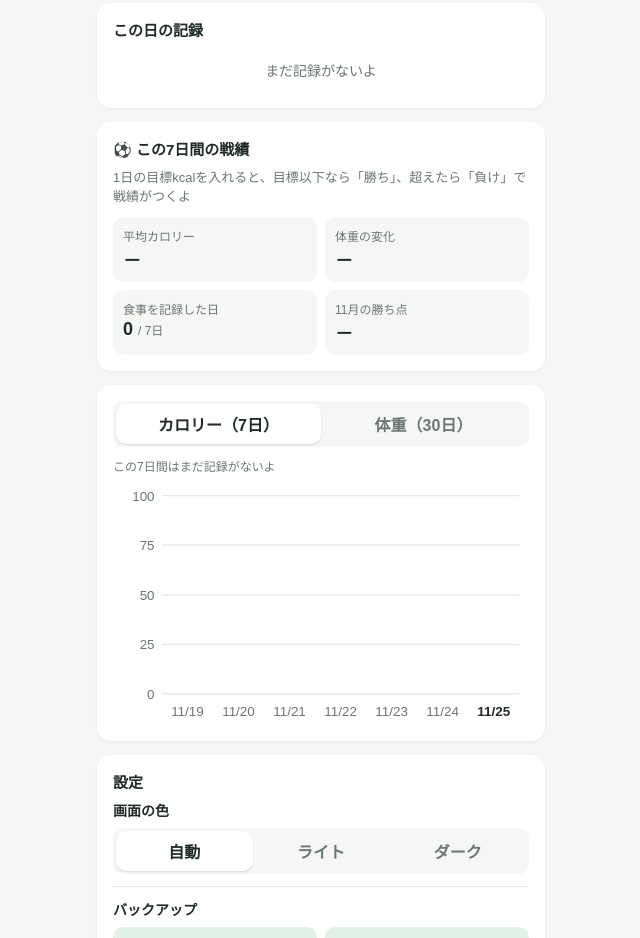
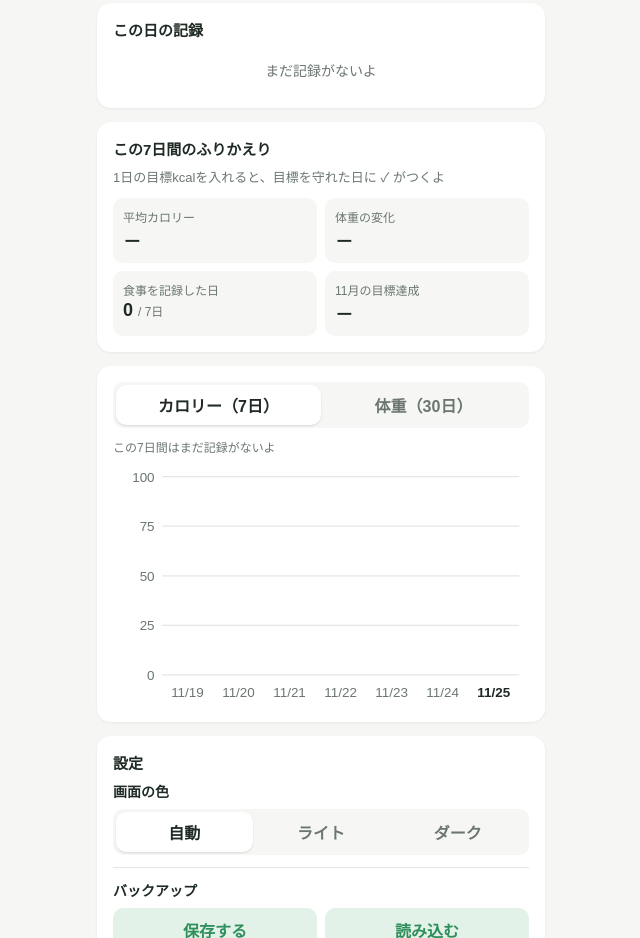
Before and after one commit to masuhina/calorie, a plain HTML site: page index.html in a window 1280 px wide. Shown: the part 830-1768 px from the top of the page, without its empty margins (319-959 px from the left). Drawn offline with Linux system fonts and the light colour scheme.

Commit message:
Add files via upload

```diff
--- a/index.html
+++ b/index.html
@@ -155,7 +155,7 @@
   .chip { background: var(--bg); color: var(--text); font-weight: 400; font-size: 13px; padding: 6px 10px; border-radius: 99px; }
   .chip.set { background: var(--main-light); color: var(--main); font-weight: 600; }
 
-  /* 戦績 */
+  /* ふりかえり */
   .record-big { font-size: 28px; font-weight: 700; }
   .record-big small { font-size: 14px; color: var(--sub); font-weight: 400; margin-left: 6px; }
   .matches { display: flex; gap: 6px; margin: 12px 0 4px; }
@@ -288,9 +288,9 @@
     <div class="hint" id="listHint" style="display:none">記録をタップすると直せるよ／「☆セット」でいつものメニューとして登録</div>
   </div>
 
-  <!-- 戦績（ふりかえり） -->
+  <!-- ふりかえり -->
   <div class="card">
-    <p class="section-title">⚽ この7日間の戦績</p>
+    <p class="section-title">この7日間のふりかえり</p>
     <div id="review"></div>
   </div>
 
@@ -374,7 +374,7 @@
   const items = (d) => data.days[d] || [];
   const dayTotal = (d) => items(d).reduce((s, x) => s + x.kcal, 0);
   const hasFood = (d) => items(d).length > 0;
-  // 試合結果：目標以下なら勝ち、超えたら負け、食事の記録がない日は試合なし
+  // 目標達成：目標以下なら達成（win）、超えたらオーバー（lose）、食事の記録がない日は判定なし
   const result = (d) => (!data.goal || !hasFood(d) ? null : dayTotal(d) <= data.goal ? "win" : "lose");
   // 最新の体重（指定日まで）
   const latestWeight = (upTo) => {
@@ -600,7 +600,7 @@
     const bar = $("bar"), remain = $("remain"), res = $("dayResult");
     const r = result(day);
     res.className = "result " + (r || "none");
-    res.textContent = r === "win" ? "⚽ 勝ち" : r === "lose" ? "負け" : "";
+    res.textContent = r === "win" ? "✓ 目標達成" : r === "lose" ? "オーバー" : "";
     if (data.goal) {
       bar.firstElementChild.style.width = Math.min(100, (total / data.goal) * 100) + "%";
       const left = data.goal - total;
@@ -668,7 +668,7 @@
     });
   }
 
-  // ---- 戦績・ふりかえり ----
+  // ---- ふりかえり ----
   function renderReview() {
     const end = $("date").value;
     const days = Array.from({ length: 7 }, (_, i) => addDays(end, i - 6));
@@ -676,7 +676,7 @@
     const res = days.map(result);
     const win = res.filter((r) => r === "win").length, lose = res.filter((r) => r === "lose").length;
 
-    // 今月の勝ち点（勝ち＝3点）
+    // 今月の達成日数
     const monthStart = end.slice(0, 8) + "01";
     let monthWin = 0;
     for (let d = monthStart; d <= end; d = addDays(d, 1)) if (result(d) === "win") monthWin++;
@@ -688,11 +688,11 @@
     const wDiff = ws.length >= 2 ? data.weights[ws[ws.length - 1]] - data.weights[ws[0]] : null;
 
     const top = data.goal
-      ? `<div class="record-big">${win}勝 ${lose}敗<small>勝ち点 ${win * 3}</small></div>`
-      : `<div class="note" style="margin:0 0 4px">1日の目標kcalを入れると、目標以下なら「勝ち」、超えたら「負け」で戦績がつくよ</div>`;
+      ? `<div class="record-big">${win}日 目標達成<small>${win + lose ? `（記録した${win + lose}日のうち）` : ""}</small></div>`
+      : `<div class="note" style="margin:0 0 4px">1日の目標kcalを入れると、目標を守れた日に ✓ がつくよ</div>`;
     const dots = days.map((d, i) => {
       const r = res[i];
-      const mark = r === "win" ? "勝" : r === "lose" ? "負" : "－";
+      const mark = r === "win" ? "✓" : r === "lose" ? "×" : "－";
       return `<div class="match${d === end ? " today" : ""}"><div class="dot ${r || ""}">${mark}</div>${weekday(d)}</div>`;
     }).join("");
     box.innerHTML = `
@@ -702,7 +702,7 @@
         <div class="stat"><div class="k">平均カロリー</div><div class="v">${avg != null ? avg.toLocaleString() + " <small>kcal</small>" : "－"}</div></div>
         <div class="stat"><div class="k">体重の変化</div><div class="v">${wDiff != null ? signed(wDiff) + " <small>kg</small>" : "－"}</div></div>
         <div class="stat"><div class="k">食事を記録した日</div><div class="v">${recDays.length} <small>/ 7日</small></div></div>
-        <div class="stat"><div class="k">${toDate(end).getMonth() + 1}月の勝ち点</div><div class="v">${data.goal ? monthWin * 3 : "－"} <small>${data.goal ? `（${monthWin}勝）` : ""}</small></div></div>
+        <div class="stat"><div class="k">${toDate(end).getMonth() + 1}月の目標達成</div><div class="v">${data.goal ? `${monthWin} <small>日</small>` : "－"}</div></div>
       </div>`;
   }
 
```
